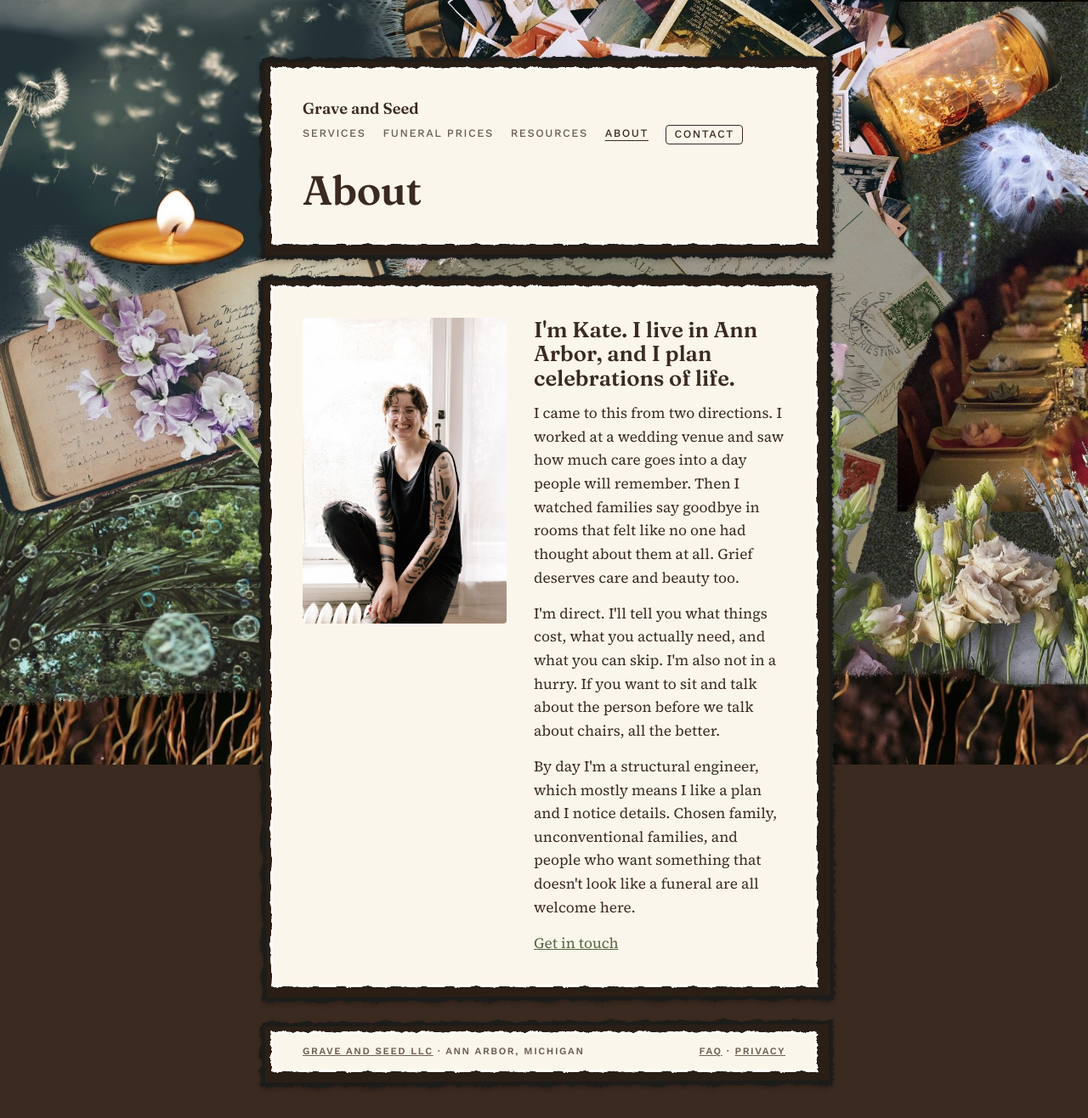
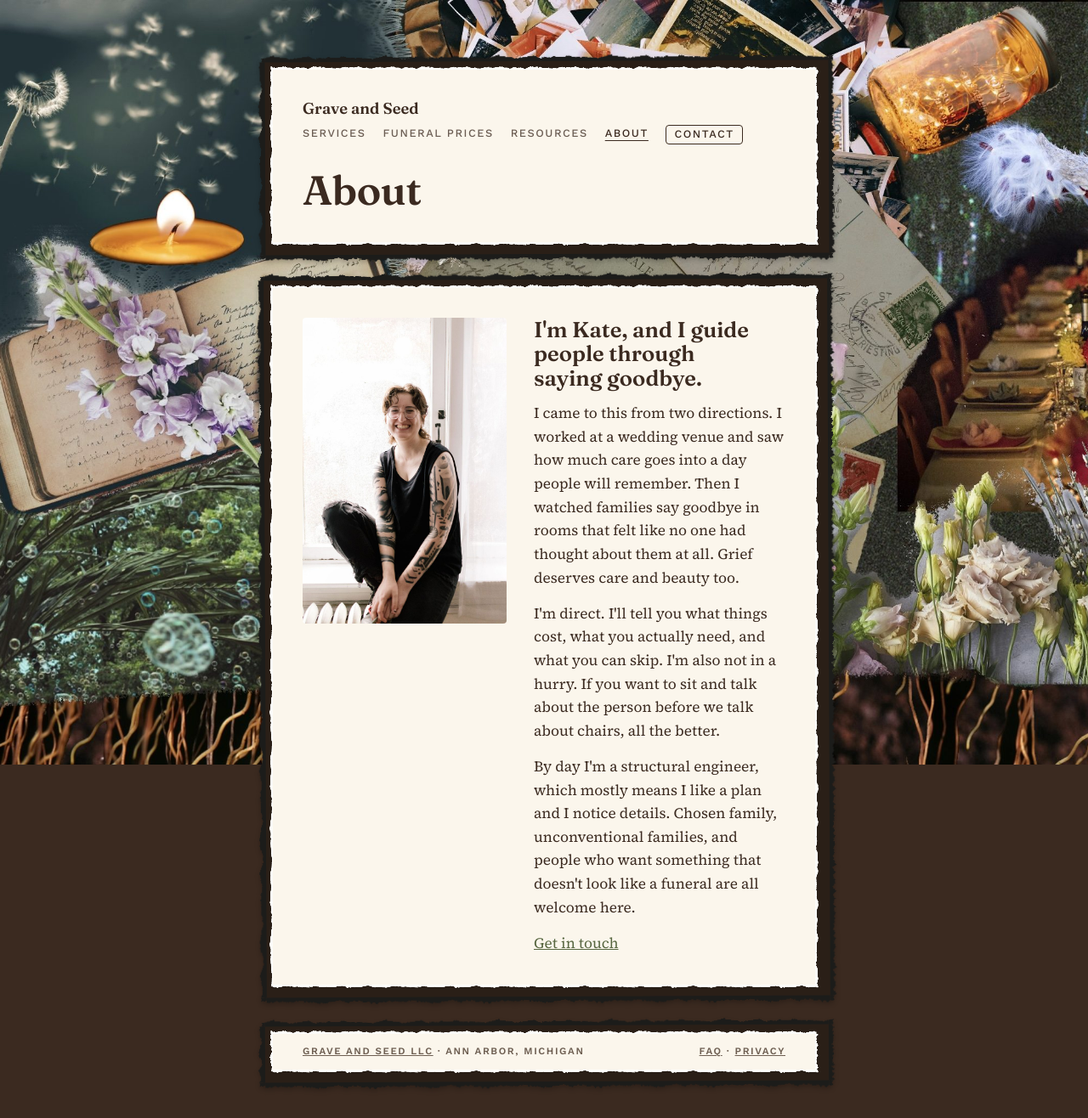
Before and after one commit to katekelley/graveandseed, a Jekyll site: the page built from about.html, in a window 1280 px wide. Shown: the whole page at 85% size. Built offline with Jekyll 4.4.1, drawn with Linux system fonts in a browser that asks for light colours.

Commit message:
About page heading: I guide people through saying goodbye
Co-Authored-By: Claude Opus 5.5 <noreply@anthropic.com>
Claude-Session: https://claude.ai/code/session_011MgnuFvzxaY4h6eTNtEtbx

```diff
--- a/_data/content.yml
+++ b/_data/content.yml
@@ -82,7 +82,7 @@ faq:
   - q: "Can we have alcohol?"
     a: "Yes, served by a licensed caterer or the venue's bar. I can help you find one."
 
-about_heading: "I'm Kate. I live in Ann Arbor, and I plan celebrations of life."
+about_heading: "I'm Kate, and I guide people through saying goodbye."
 about:
   - "I came to this from two directions. I worked at a wedding venue and saw how much care goes into a day people will remember. Then I watched families say goodbye in rooms that felt like no one had thought about them at all. Grief deserves care and beauty too."
   - "I'm direct. I'll tell you what things cost, what you actually need, and what you can skip. I'm also not in a hurry. If you want to sit and talk about the person before we talk about chairs, all the better."
```
